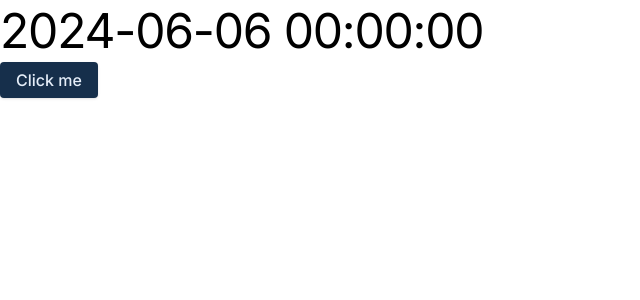
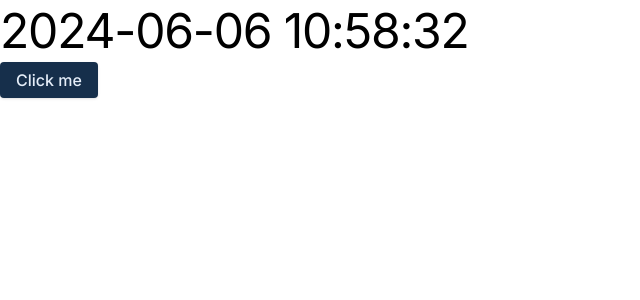
Before and after one commit to edsonjaramillo/monorepo-example, a Next.js app in the folder apps/web/: page / in a window 1280 px wide. Shown: the top 300 px of the page, without its empty margins (0-640 px from the left). Built offline with nearby package versions, Linux system fonts and the light colour scheme.

Commit message:
chore: fix ui package imports

```diff
--- a/apps/web/src/app/contact/page.tsx
+++ b/apps/web/src/app/contact/page.tsx
@@ -1,4 +1,4 @@
-import { Responsive } from 'ui/atoms';
+import { Responsive } from 'ui';
 
 import { ContactForm } from '@/components/ContactForm';
 
--- a/apps/web/src/app/page.tsx
+++ b/apps/web/src/app/page.tsx
@@ -1,14 +1,9 @@
 import { DateTZ } from 'common';
 
-import { Button, Text } from 'ui/atoms';
+import { Button, Text } from 'ui';
 
 export default function HomePage() {
-  const todayMidnight = DateTZ()
-    .set('hour', 0)
-    .set('minute', 0)
-    .set('second', 0)
-    .set('millisecond', 0);
-
+  const todayMidnight = DateTZ();
   const dateStr = todayMidnight.format('YYYY-MM-DD HH:mm:ss');
 
   return (
--- a/apps/web/src/components/ContactForm.tsx
+++ b/apps/web/src/components/ContactForm.tsx
@@ -8,7 +8,7 @@ import { z } from 'zod';
 
 import { zContactFormSchema } from 'validation';
 
-import { Button, Form, Input, InputGroup, Label, Text, Textarea } from 'ui/atoms';
+import { Button, Form, Input, InputGroup, Label, Text, Textarea } from 'ui';
 
 const toastId = 'contact-form-toast';
 type FormSchema = z.infer<typeof zContactFormSchema>;
```
Also changed, not shown: packages/ui/package.json (+1 -19 lines).
